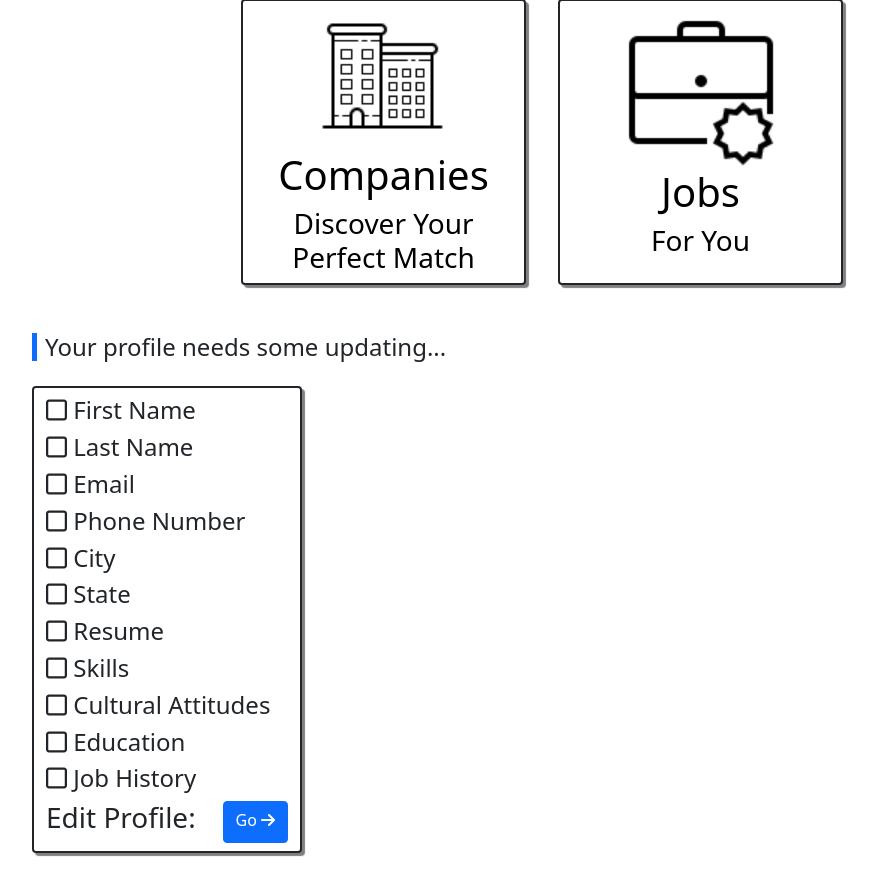
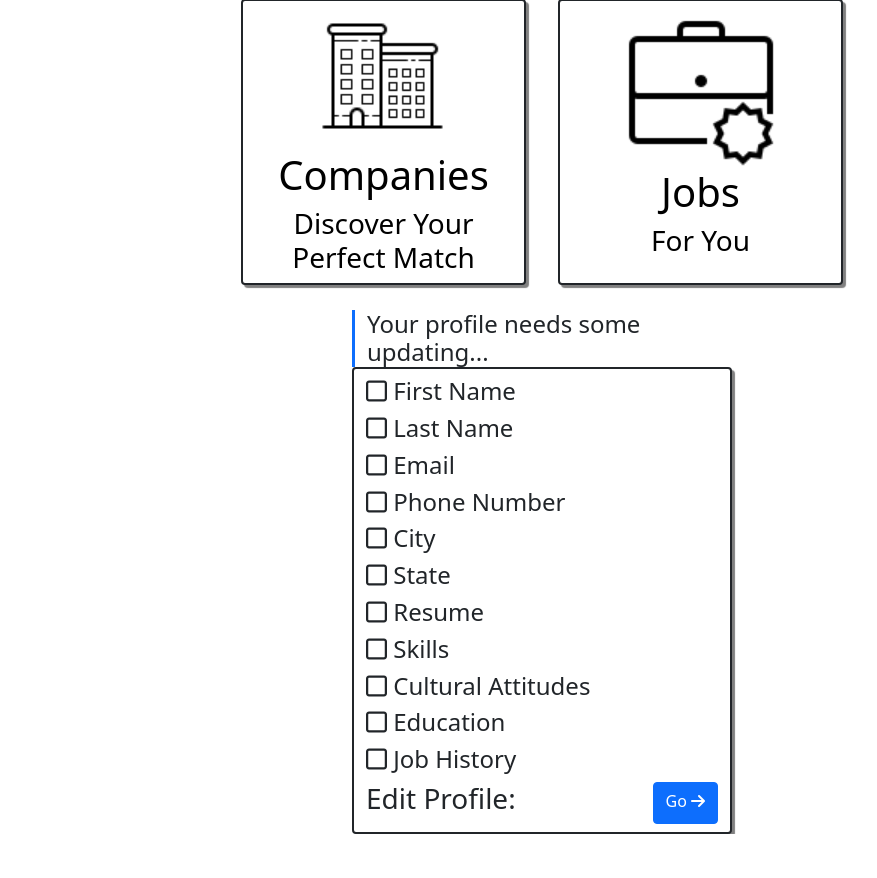
Before and after one commit to shirtandtieler/Job-Website-Project, a Flask app: template app/templates/seeker/dashboard.html in a window 1280 px wide. Shown: the part 178-1056 px from the top of the page, without its empty margins (98-975 px from the left). After the commit the page ends 1012 px from the top, so only its background shows below. Run offline with Flask 2, Linux system fonts and the light colour scheme; the template is opened without the code that fills it, so the values that code supplies are empty; some libraries are stand-ins or nearby versions.

Commit message:
Small fix to seeker/dashboard.html

```diff
--- a/app/templates/seeker/dashboard.html
+++ b/app/templates/seeker/dashboard.html
@@ -23,9 +23,11 @@
 </div>
 
 {% if not is_profile_complete %}
-<h4 class="ms-5 mt-5 ps-2 border-start border-primary border-5">Your profile needs some updating...</h4>
-<div class="row section ms-5" style="justify-content:start">
-    <div class="col-md-3 col-md-offset-1 card pt-2">
+<div class="row">
+   <h4 class="border-start border-primary border-3 col-md-4 center">Your profile needs some updating...</h4>
+</div>
+<div class="row" style="justify-content:start">
+    <div class="col-md-4 center card pt-2">
         <h4>
             {% if first_name %}
             <i class="far fa-check-square"></i>
@@ -158,6 +160,10 @@
         margin:auto;
     }
 
+    .center{
+        margin:auto;
+    }
+
     .card-link {
         margin:auto;
     }
```
